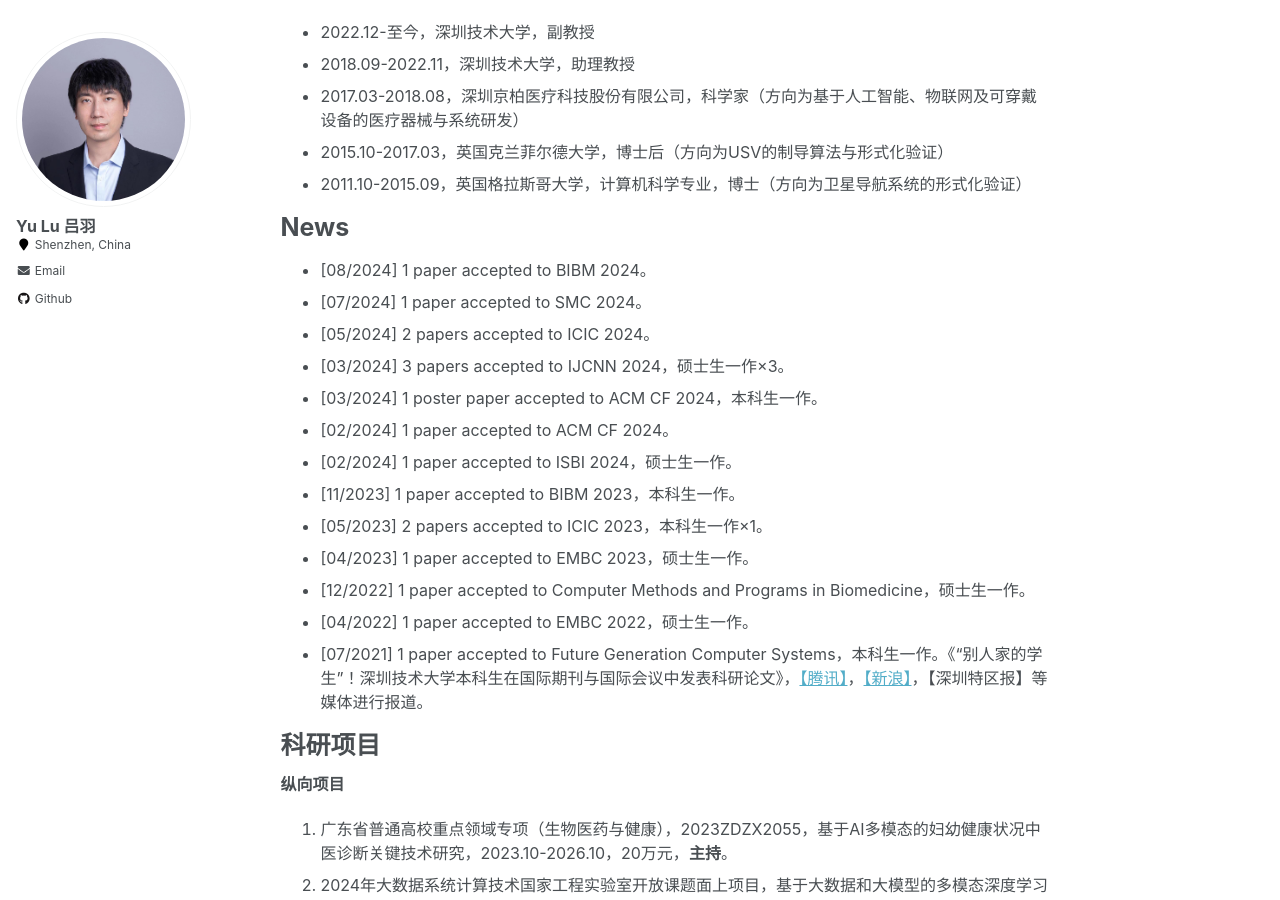
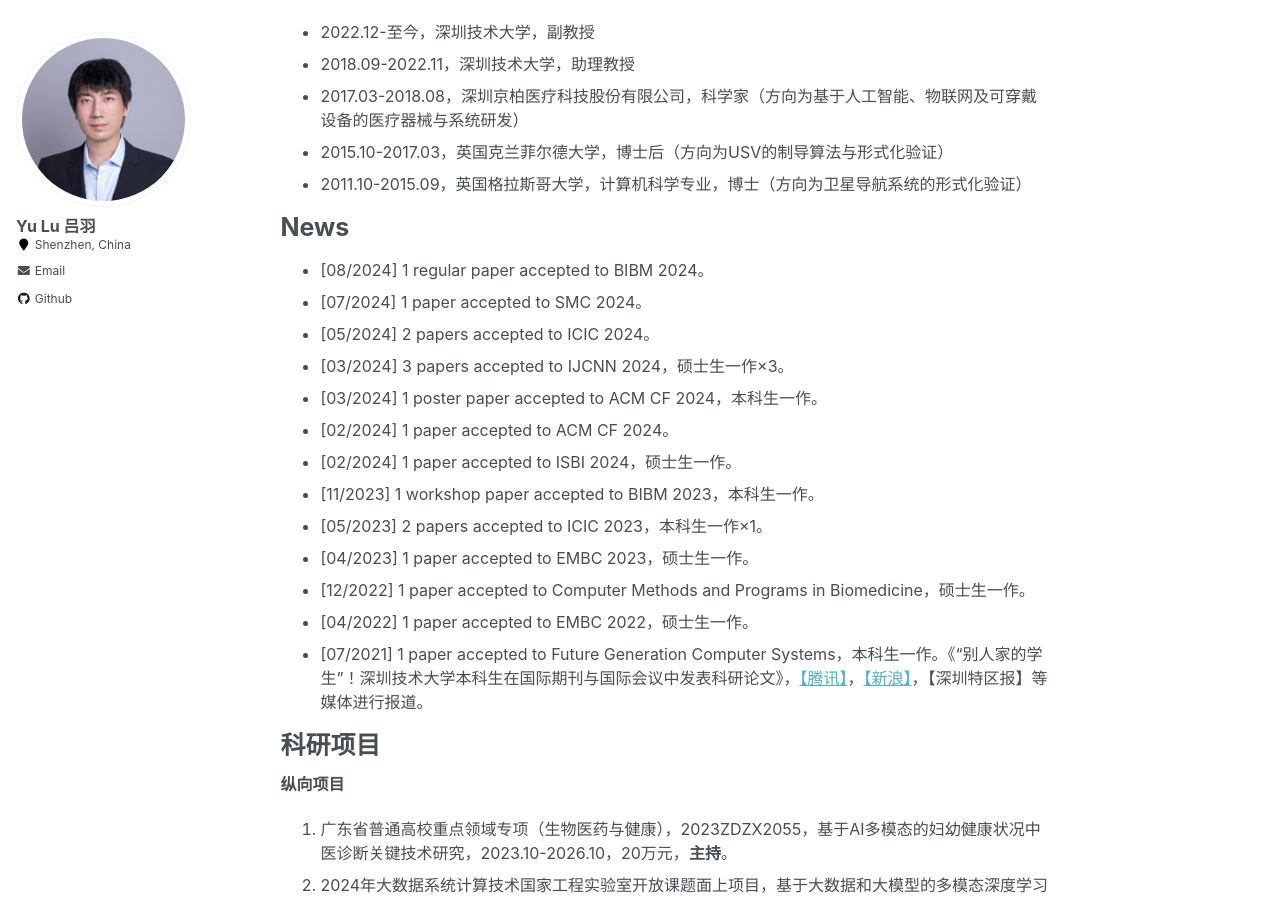
Before and after one commit to YukariUmezawa/lvyu.github.io, a Jekyll site: the page built from _pages/about.md, in a window 1280 px wide and 900 px high, scrolled down 724 px. Built offline with Jekyll 4.4.1, drawn with Linux system fonts in a browser that asks for light colours.

Commit message:
Update about.md

```diff
--- a/_pages/about.md
+++ b/_pages/about.md
@@ -38,14 +38,14 @@ Openings
 
 News
 ======
-- [08/2024] 1 paper accepted to BIBM 2024。
+- [08/2024] 1 regular paper accepted to BIBM 2024。
 - [07/2024] 1 paper accepted to SMC 2024。
 - [05/2024] 2 papers accepted to ICIC 2024。
 - [03/2024] 3 papers accepted to IJCNN 2024，硕士生一作×3。
 - [03/2024] 1 poster paper accepted to ACM CF 2024，本科生一作。
 - [02/2024] 1 paper accepted to ACM CF 2024。
 - [02/2024] 1 paper accepted to ISBI 2024，硕士生一作。
-- [11/2023] 1 paper accepted to BIBM 2023，本科生一作。
+- [11/2023] 1 workshop paper accepted to BIBM 2023，本科生一作。
 - [05/2023] 2 papers accepted to ICIC 2023，本科生一作×1。
 - [04/2023] 1 paper accepted to EMBC 2023，硕士生一作。
 - [12/2022] 1 paper accepted to Computer Methods and Programs in Biomedicine，硕士生一作。
```
